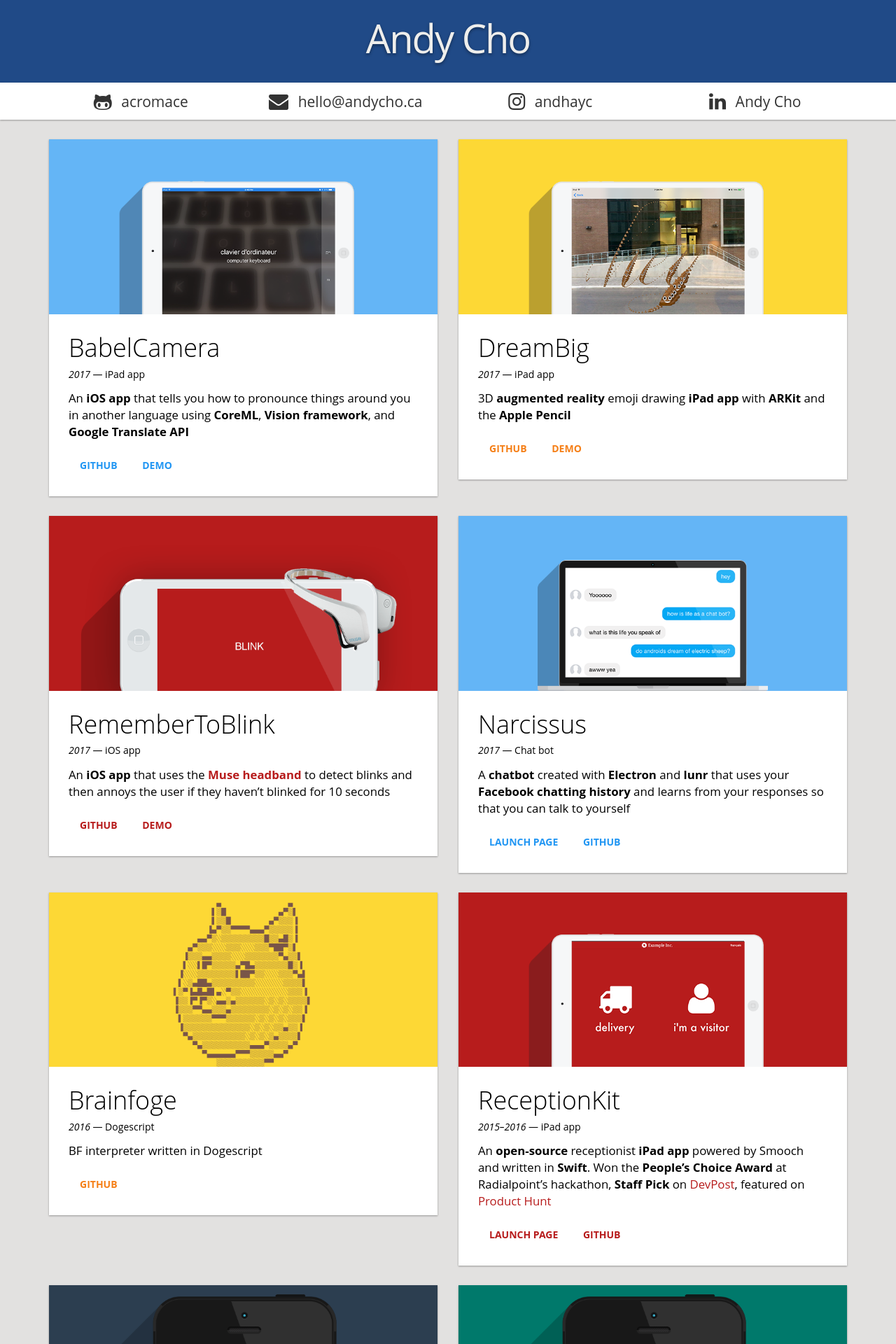
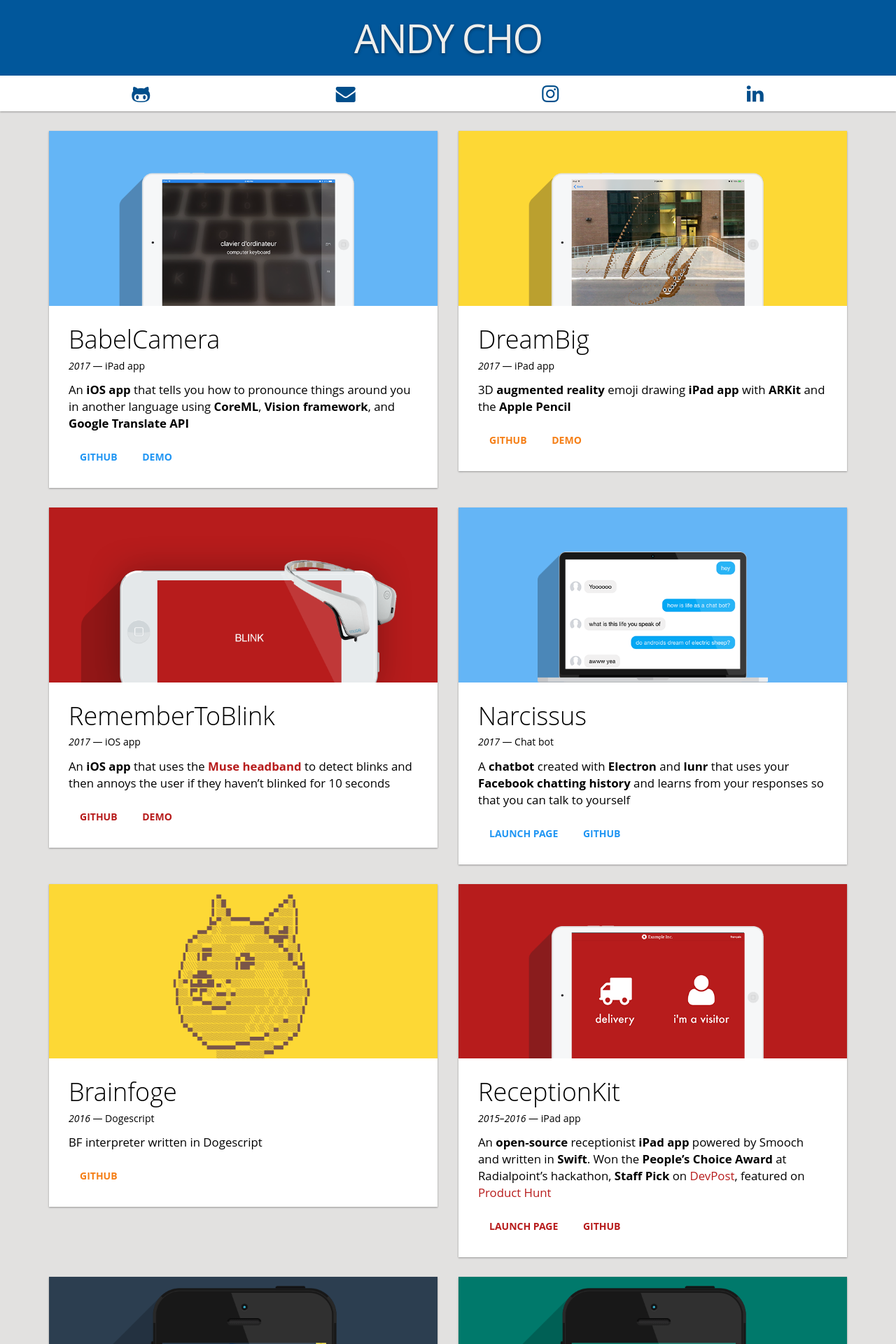
Before and after one commit to AcroMace/acromace.github.io, a Jekyll site: the page built from index.html, in a window 1280 px wide. Shown: the top 1920 px of the page at 70% size. Built offline with Jekyll 4.4.1, drawn with Linux system fonts in a browser that asks for light colours.

Commit message:
Update header

```diff
--- a/_includes/contact_bar.html
+++ b/_includes/contact_bar.html
@@ -3,28 +3,28 @@
     <div class="col-xs-3">
       <a href="https://github.com/acromace">
         <div type="button" class="btn btn-default btn-contact">
-          <i class="fa fa-github-alt fa-2x"></i> <p class="hidden-xs hidden-sm">acromace</p>
+          <i class="fa fa-github-alt fa-2x"></i>
         </div>
       </a>
     </div>
     <div class="col-xs-3">
       <a href="mailto:hello@andycho.ca">
         <div type="button" class="btn btn-default btn-contact">
-          <i class="fa fa-envelope fa-2x"></i> <p class="hidden-xs hidden-sm">hello@andycho.ca</p>
+          <i class="fa fa-envelope fa-2x"></i>
         </div>
       </a>
     </div>
     <div class="col-xs-3">
       <a href="https://www.instagram.com/andhayc/">
         <div type="button" class="btn btn-default btn-contact">
-          <i class="fa fa-instagram fa-2x"></i> <p class="hidden-xs hidden-sm">andhayc</p>
+          <i class="fa fa-instagram fa-2x"></i>
         </div>
       </a>
     </div>
     <div class="col-xs-3">
       <a href="https://ca.linkedin.com/in/acromace/">
         <div type="button" class="btn btn-default btn-contact">
-          <i class="fa fa-linkedin fa-2x"></i> <p class="hidden-xs hidden-sm">Andy Cho</p>
+          <i class="fa fa-linkedin fa-2x"></i>
         </div>
       </a>
     </div>
--- a/resources/andy.css
+++ b/resources/andy.css
@@ -27,18 +27,19 @@
 
 .header {
 	color: #eeeeec;
-	background-color: #204a87;
+	background-color: #01579B;
 	text-align: center;
 	margin-bottom: 0;
 	padding: 1em;
 }
 
 #site-title {
-	font-family: "Raleway", "Open Sans", "Helvetica Neue", Helvetica, Arial, "Lucida Grande", sans-serif;
+	font-family: "Montserrat", "Open Sans", "Helvetica Neue", Helvetica, Arial, "Lucida Grande", sans-serif;
 	font-size: 4em;
-	font-weight: 400;
 	text-shadow: 0 2px 4px rgba(0, 0, 0, 0.4);
 	letter-spacing: -2px;
+	margin-bottom: 0;
+	text-transform: uppercase;
 }
 
 
@@ -63,6 +64,7 @@
 }
 
 .contact i {
+	color: #004e8b;
 	display: inline-block;
 	vertical-align: middle;
 }
```
